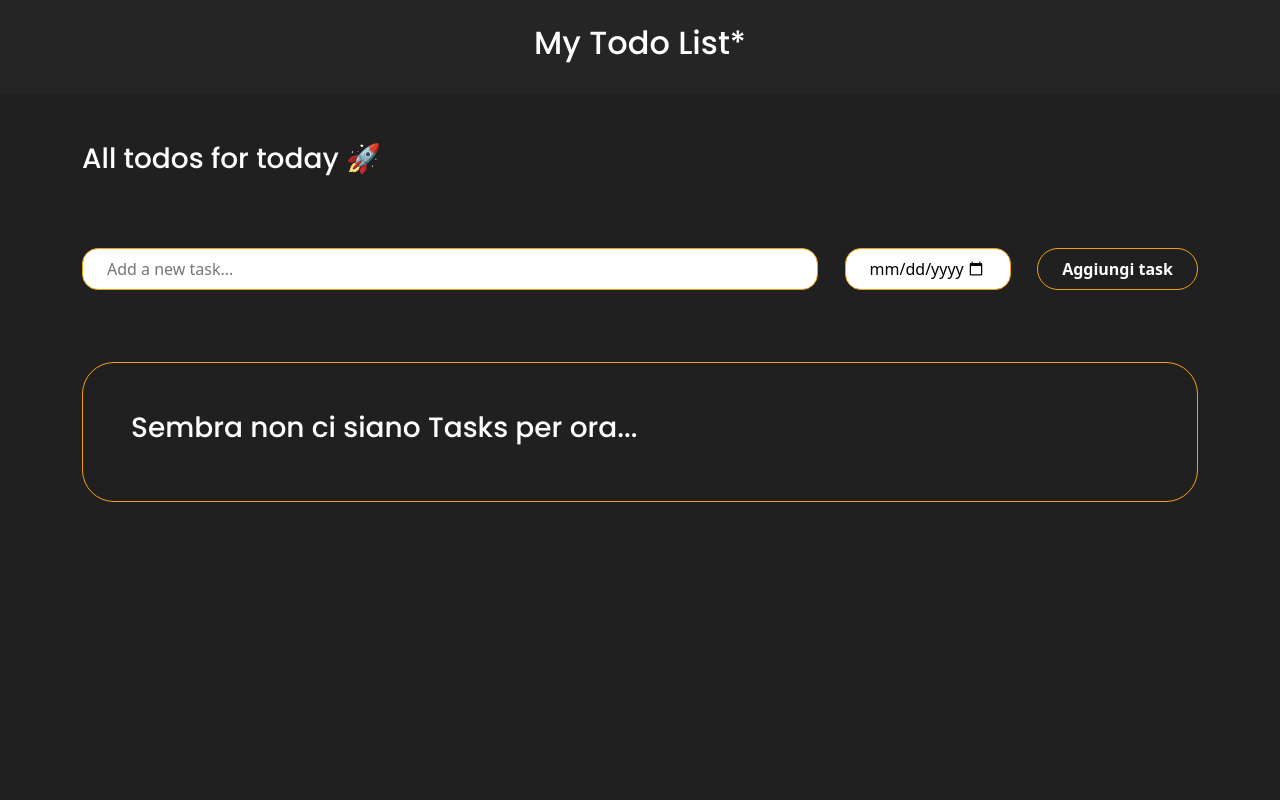
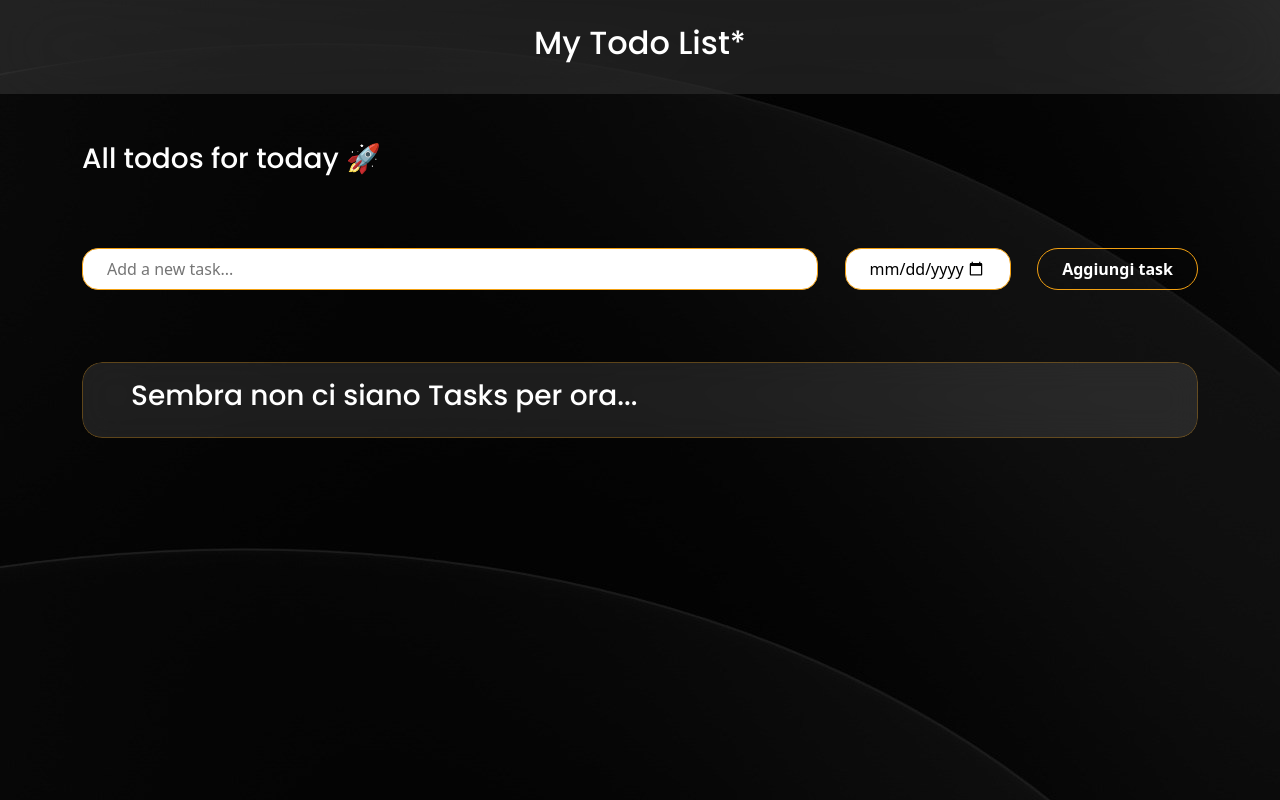
Before and after one commit to Drew0004/React-To-Do-List, a React (Vite) app: page / in a window 1280 px wide. Built offline with nearby package versions, Linux system fonts and the light colour scheme.

Commit message:
Fix style

```diff
--- a/src/assets/scss/main.scss
+++ b/src/assets/scss/main.scss
@@ -2,7 +2,8 @@
 @use "partials/mixins.scss" as *;
 
 body{
-    background-color: rgb(32, 32, 32);
+    // background-color: rgb(32, 32, 32);
+    background-image: url('/andrew-kliatskyi-ZV79vhL6ppk-unsplash.jpg');
 }
 
 .my-font{
@@ -14,12 +15,32 @@ body{
 }
 
 header{
-    background-color: rgb(37, 37, 37);
+    // background-color: rgb(37, 37, 37);
+    background: #ffffff1a;
+    backdrop-filter: blur(40px) saturate(120%);
 }
 
-.todos-box{
-    border: 1px solid rgb(242, 160, 18);
+.todos-wrapper{
+    border-radius: 20px;
+    overflow: hidden;
+    .todos-box{
+        border-radius: 20px;
+        background: #ffffff1a;
+        border: 1px solid rgba(242, 160, 18, 0.3);
+        backdrop-filter: blur(16px) saturate(120%);
+        max-height: 300px;
+        overflow: auto;
+        &::-webkit-scrollbar {
+            width: 7px;
+            }
+            &::-webkit-scrollbar-thumb {
+            background: rgb(242, 160, 18);
+            border-radius: 5px;
+            }
+    }
 }
+
+
 
 .my-button{
     background-color: transparent;
@@ -48,7 +69,7 @@ header{
 
 .task-done{
     text-decoration: line-through;
-    color: rgb(14, 206, 23);
+    color: rgb(242, 160, 18);
 }
 
 .my-delete-button{
--- a/src/components/Todos.jsx
+++ b/src/components/Todos.jsx
@@ -65,7 +65,8 @@ const Todos = () => {
                     <button className='my-button text-white rounded-5 px-4 py-2 fw-bold'>Aggiungi task</button>
                 </div>
             </form>
-            <div className='todos-box rounded-5 p-5'>
+            <div className="todos-wrapper mb-5">
+                <div className='todos-box py-3 px-5'>
                     {
                         todos.length === 0 ?
                         <h3 className='my-font text-white'>Sembra non ci siano Tasks per ora...</h3> :
@@ -88,6 +89,7 @@ const Todos = () => {
 
                     }
                 </div>
+            </div>
         </>
     )
 }
```
Also changed, not shown: public/andrew-kliatskyi-ZV79vhL6ppk-unsplash.jpg (added). Lines whose indentation alone changed are shown as unchanged.
